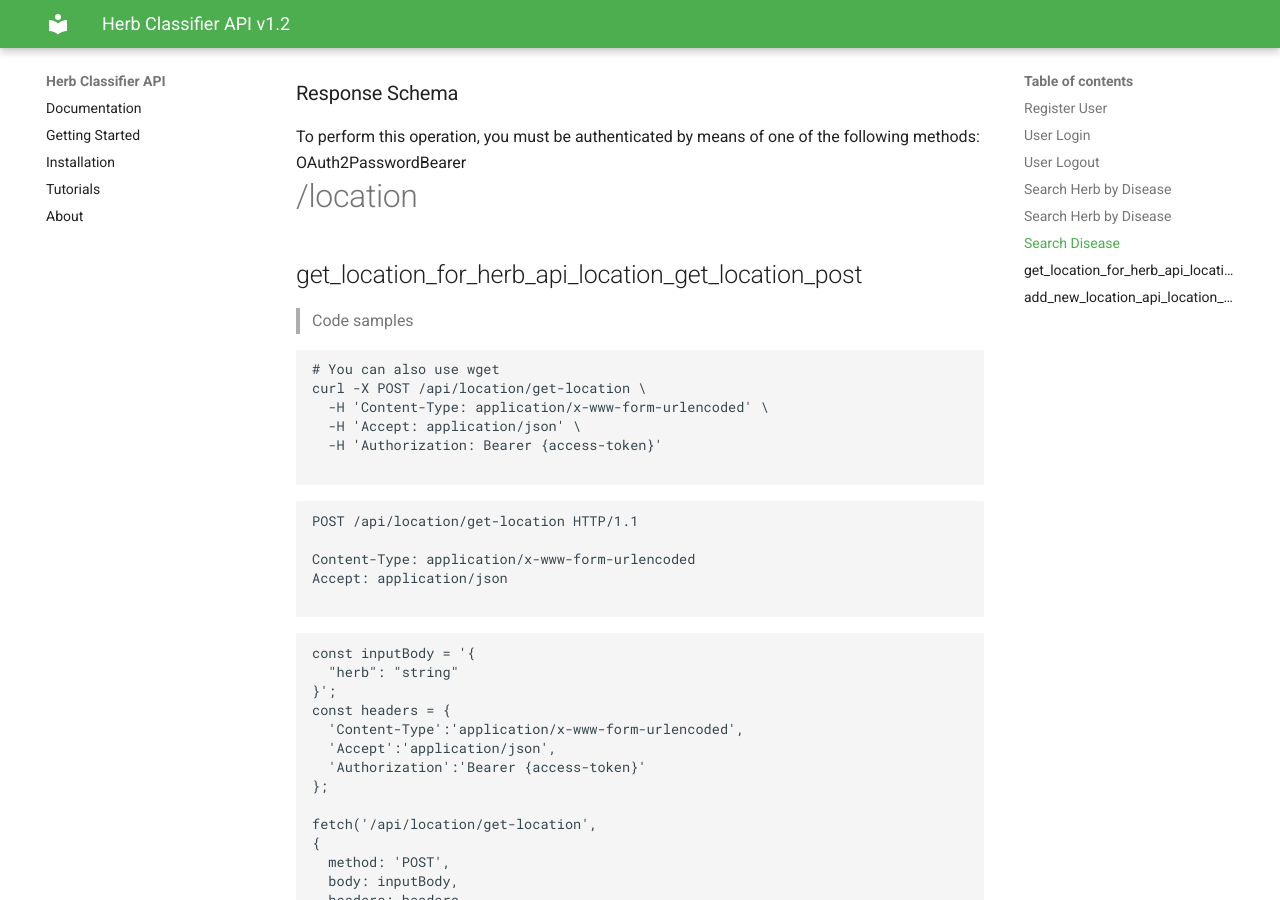
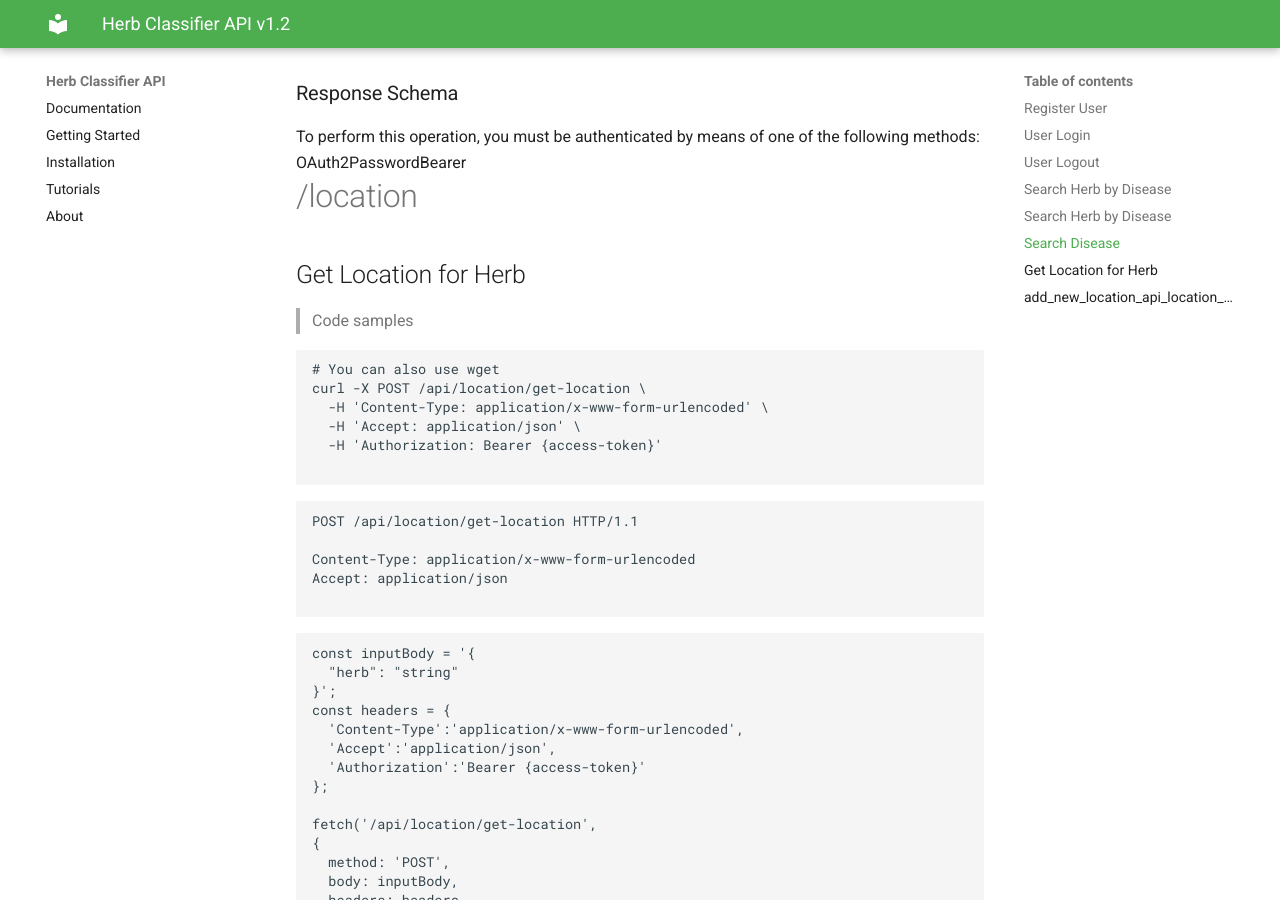
Before and after one commit to dilshankarunarathne/herb-classifier-backend, an MkDocs documentation site: the page built from docs/api_documentation.md, in a window 1280 px wide and 900 px high, scrolled down 25103 px. Built offline with MkDocs 1.6.1 and Material for MkDocs 9.7.7, drawn with Linux system fonts in a browser that asks for light colours.

Commit message:
Update api_documentation.md

```diff
--- a/docs/api_documentation.md
+++ b/docs/api_documentation.md
@@ -1301,7 +1301,7 @@ OAuth2PasswordBearer
 
 <h1 id="fastapi-location">/location</h1>
 
-## get_location_for_herb_api_location_get_location_post
+## Get Location for Herb
 
 <a id="opIdget_location_for_herb_api_location_get_location_post"></a>
 
```
